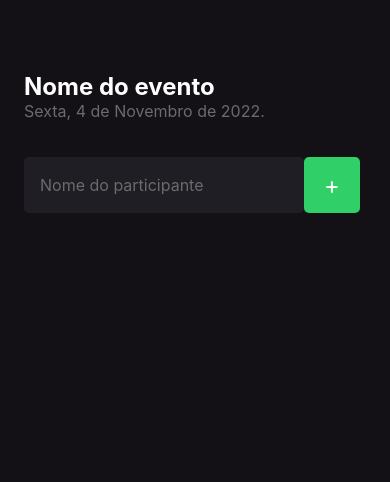
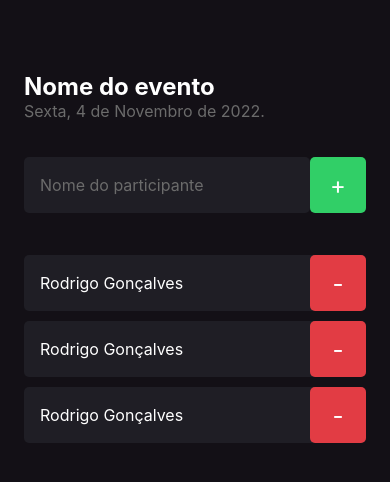
Before and after one commit to N0N4T0/ignite-react-native-2022, a React Native app in the folder imhere/: screen / in a window 390 px wide. Shown: the top 482 px of the page. Built offline with nearby package versions, Linux system fonts and the light colour scheme.

Commit message:
feat: create component Participant

```diff
--- /dev/null
+++ b/imhere/src/components/Participant/index.tsx
@@ -0,0 +1,19 @@
+import { Text, TouchableOpacity, View } from "react-native";
+
+import { styles } from "./styles";
+
+export function Participant() {
+  return (
+    <View style={styles.container}>
+      <Text style={styles.name}>
+        Rodrigo Gonçalves
+      </Text>
+
+      <TouchableOpacity style={styles.button}>
+          <Text style={styles.buttonText}>
+            -
+          </Text>
+        </TouchableOpacity>
+    </View>
+  )
+}
--- /dev/null
+++ b/imhere/src/components/Participant/styles.ts
@@ -0,0 +1,30 @@
+import { StyleSheet } from "react-native";
+
+export const styles = StyleSheet.create({
+  container: {
+    width: '100%',
+    backgroundColor: '#1F1E25',
+    borderRadius: 5,
+    flexDirection: 'row',
+    alignItems: 'center',
+    marginBottom: 10
+  },
+  name: {
+    flex: 1,
+    fontSize: 16,
+    color: '#FFF',
+    marginLeft: 16
+  },
+  buttonText: {
+    color: '#FFF',
+    fontSize: 24
+  },
+  button: {
+    width: 56,
+    height: 56,
+    borderRadius: 5,
+    backgroundColor: '#E23C44',
+    alignItems: 'center',
+    justifyContent: 'center'
+  },
+})
--- a/imhere/src/screens/Home/index.tsx
+++ b/imhere/src/screens/Home/index.tsx
@@ -1,5 +1,6 @@
 import { View, Text, TextInput, TouchableOpacity } from 'react-native'
 import { styles } from './styles'
+import { Participant } from '../../components/Participant';
 
 export function Home(){
   function handleParticipantAdd() {
@@ -29,6 +30,10 @@
           </Text>
         </TouchableOpacity>
       </View>
+
+      <Participant/>
+      <Participant/>
+      <Participant/>
     </View>
   )
 }
--- a/imhere/src/screens/Home/styles.ts
+++ b/imhere/src/screens/Home/styles.ts
@@ -23,7 +23,8 @@
     borderRadius: 5,
     color: '#fff',
     padding: 16,
-    fontSize: 16
+    fontSize: 16,
+    flex: 1
   },
   buttonText: {
     color: '#FFF',
```
